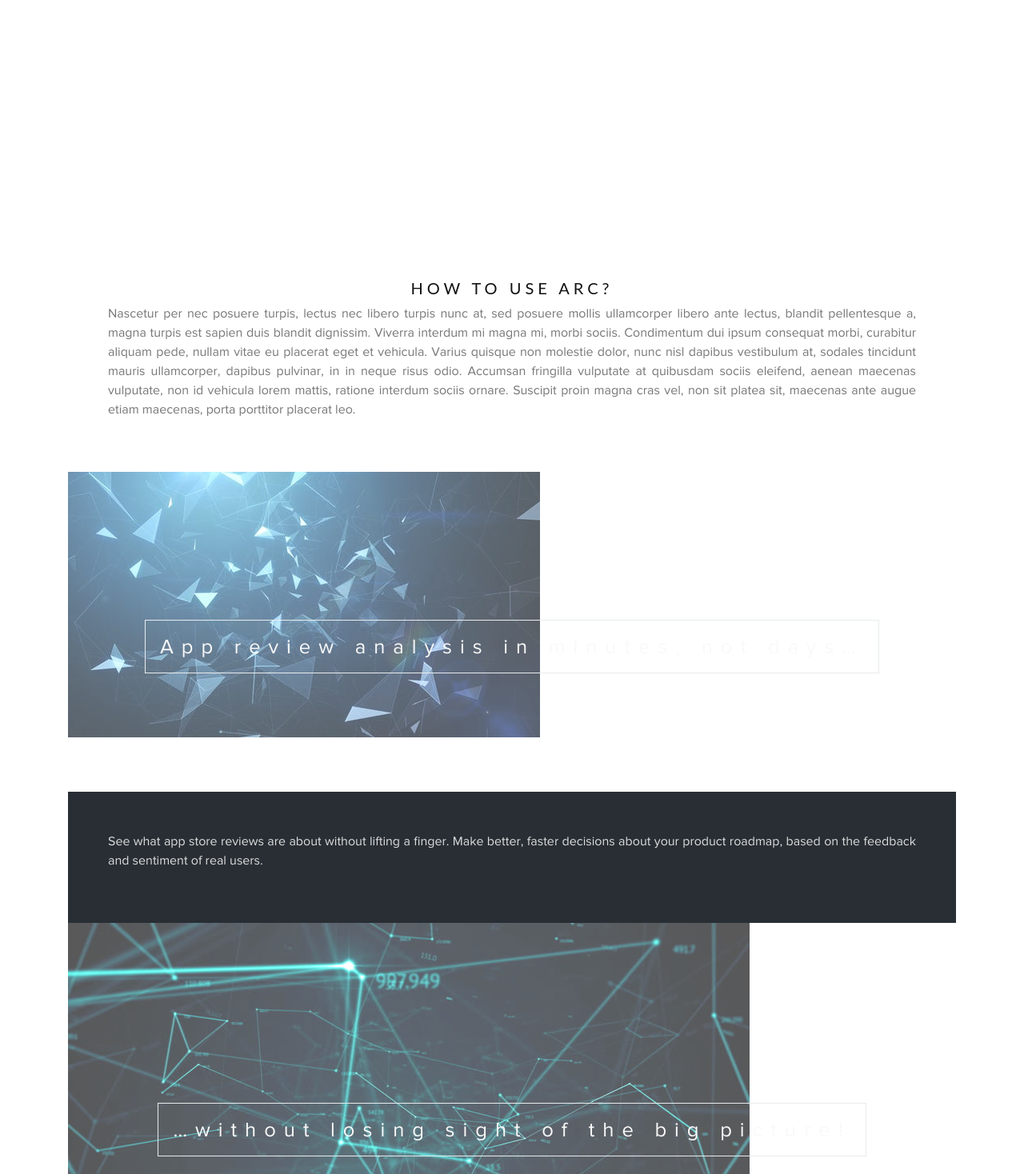
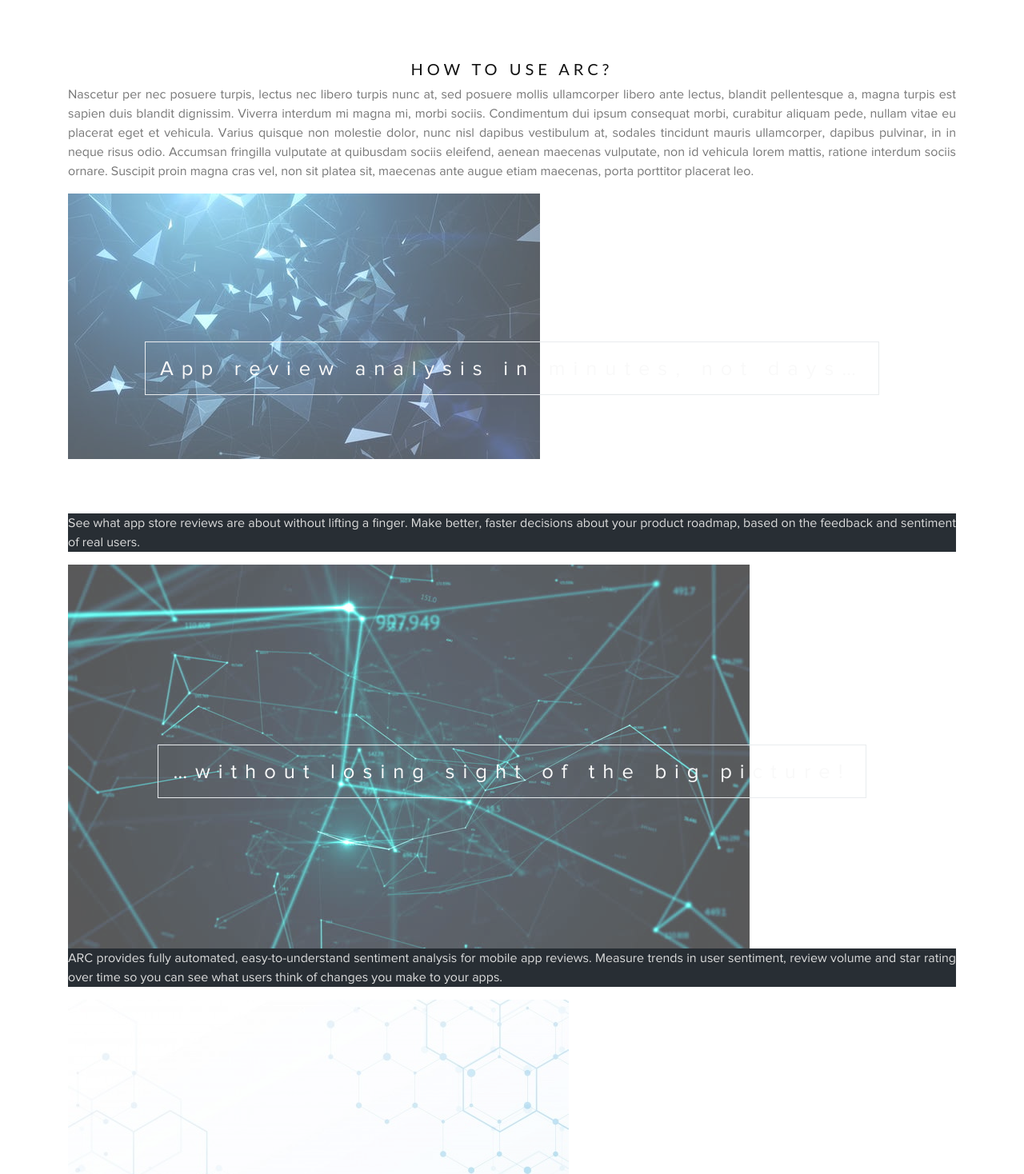
Before and after one commit to Aarthif-Nawaz/ARC-R3ACT, a React (Create React App) app: page / in a window 1280 px wide. Shown: the part 2684-4152 px from the top of the page at 80% size. Built offline with nearby package versions, Linux system fonts and the light colour scheme.

Commit message:
Made style changes to About.js page

```diff
--- a/src/App.css
+++ b/src/App.css
@@ -21,9 +21,31 @@
   padding: 0;
   font-family: Proxima;
   color: black;
+}
+.aboutPage {
   height: 100%;
+  margin: 0;
 }
-
+.descrip-1 {
+  color: #777;
+  background-color: #fff;
+  text-align: center;
+  padding: 50;
+  text-align: justify;
+}
+.descrip-2 {
+  color: #ddd;
+  background-color: #282e34;
+  text-align: center;
+  padding: 50;
+  text-align: justify;
+}
+.descrip-3 {
+  color: #ddd;
+  background-color: #282e34;
+  text-align: center;
+  text-align: justify;
+}
 .bgimg-1,
 .bgimg-2,
 .bgimg-3 {
--- a/src/components/HomePage/About.js
+++ b/src/components/HomePage/About.js
@@ -4,99 +4,103 @@
 function About() {
   return (
     <Container>
-      <div class="bgimg-1">
+
+      <div className="aboutPage">
+        <div className="bgimg-1">
           <img
             alt="Background One"
             src={process.env.PUBLIC_URL + "/images/img_parallax.jpg"}
           />
-        <div class="caption">
-          <span class="border">Application Review Classifier</span>
+          <div className="caption">
+            <span className="border">Application Review Classifier</span>
           </div>
         </div>
 
-      {/* style={{color: '#777',background-color:white;text-align:center;padding:50px 80px;text-align: justify}} */}
-      <div style={{color:'#777',backgroundColor:'#fff',textAlign:'center',padding:50,textAlign:'justify'}}>
-      {/* style="text-align:center;" */}
-        <h3 style={{textAlign:'center'}}>How to use ARC?</h3>
+        <div className="descrip-1">
+          <h3 style={{ textAlign: "center" }}>How to use ARC?</h3>
           <p>
-          Nascetur per nec posuere turpis, lectus nec libero turpis nunc at, sed
-          posuere mollis ullamcorper libero ante lectus, blandit pellentesque a,
-          magna turpis est sapien duis blandit dignissim. Viverra interdum mi
-          magna mi, morbi sociis. Condimentum dui ipsum consequat morbi,
-          curabitur aliquam pede, nullam vitae eu placerat eget et vehicula.
-          Varius quisque non molestie dolor, nunc nisl dapibus vestibulum at,
-          sodales tincidunt mauris ullamcorper, dapibus pulvinar, in in neque
-          risus odio. Accumsan fringilla vulputate at quibusdam sociis eleifend,
-          aenean maecenas vulputate, non id vehicula lorem mattis, ratione
-          interdum sociis ornare. Suscipit proin magna cras vel, non sit platea
-          sit, maecenas ante augue etiam maecenas, porta porttitor placerat leo.
+            Nascetur per nec posuere turpis, lectus nec libero turpis nunc at,
+            sed posuere mollis ullamcorper libero ante lectus, blandit
+            pellentesque a, magna turpis est sapien duis blandit dignissim.
+            Viverra interdum mi magna mi, morbi sociis. Condimentum dui ipsum
+            consequat morbi, curabitur aliquam pede, nullam vitae eu placerat
+            eget et vehicula. Varius quisque non molestie dolor, nunc nisl
+            dapibus vestibulum at, sodales tincidunt mauris ullamcorper, dapibus
+            pulvinar, in in neque risus odio. Accumsan fringilla vulputate at
+            quibusdam sociis eleifend, aenean maecenas vulputate, non id
+            vehicula lorem mattis, ratione interdum sociis ornare. Suscipit
+            proin magna cras vel, non sit platea sit, maecenas ante augue etiam
+            maecenas, porta porttitor placerat leo.
           </p>
         </div>
 
-      <div class="bgimg-2">
+        <div className="bgimg-2">
           <img
             alt="Background Two"
             src={process.env.PUBLIC_URL + "/images/img_parallax2.jpg"}
           />
-        <div class="caption">
-        {/* style="background-color:transparent;font-size:25px;color: #f7f7f7;" */}
+          <div className="caption">
             <span
-            class="border"
-            style={{backgroundColor:'transparent',fontSize:'2vw',color:'#f7f7f7'}}
+              className="border"
+              style={{
+                backgroundColor: "transparent",
+                fontSize: "2vw",
+                color: "#f7f7f7"
+              }}
             >
               App review analysis in minutes, not days…
             </span>
           </div>
         </div>
 
-      {/* style="position:relative;" */}
-      <div style={{position:'relative'}}>
-      {/* style="color:#ddd;background-color:#282E34;text-align:center;padding:50px 80px;text-align: justify;" */}
-        <div style={{color:'#ddd',backgroundColor:'#282E34',textAlign:'center',padding:50,textAlign:'justify'}}>
+        <div style={{ position: "relative" }}>
+          <div className="descrip-2">
             <p>
-            See what app store reviews are about without lifting a finger. Make
-            better, faster decisions about your product roadmap, based on the
-            feedback and sentiment of real users.
+              See what app store reviews are about without lifting a finger.
+              Make better, faster decisions about your product roadmap, based on
+              the feedback and sentiment of real users.
             </p>
           </div>
         </div>
 
-      <div class="bgimg-3">
+        <div className="bgimg-3">
           <img
             alt="Background Three"
             src={process.env.PUBLIC_URL + "/images/img_parallax3.jpg"}
           />
-        <div class="caption">
-        {/* style="background-color:transparent;font-size:25px;color: #f7f7f7;" */}
+          <div className="caption">
             <span
-            class="border"
-            style={{backgroundColor:'transparent',fontSize:'2vw',color:'#f7f7f7'}}
+              className="border"
+              style={{
+                backgroundColor: "transparent",
+                fontSize: "2vw",
+                color: "#f7f7f7"
+              }}
             >
               …without losing sight of the big picture!
             </span>
           </div>
         </div>
 
-      {/* style="position:relative;" */}
-      <div style={{position:'relative'}}>
-      {/* style="color:#ddd;background-color:#282E34;text-align:center;padding:50px 80px;text-align: justify;" */}
-        <div style={{color:'#ddd',backgroundColor:'#282E34',textAlign:'center',textAlign:'justify'}} >
+        <div style={{ position: "relative" }}>
+          <div className="descrip-3">
             <p>
-            ARC provides fully automated, easy-to-understand sentiment analysis
-            for mobile app reviews. Measure trends in user sentiment, review
-            volume and star rating over time so you can see what users think of
-            changes you make to your apps.
+              ARC provides fully automated, easy-to-understand sentiment
+              analysis for mobile app reviews. Measure trends in user sentiment,
+              review volume and star rating over time so you can see what users
+              think of changes you make to your apps.
             </p>
           </div>
         </div>
 
-      <div class="bgimg-1">
+        <div className="bgimg-1">
           <img
             alt="Background One"
             src={process.env.PUBLIC_URL + "/images/img_parallax.jpg"}
           />
-        <div class="caption">
-          <span class="border">Unlock your data with ARC!</span>
+          <div className="caption">
+            <span className="border">Unlock your data with ARC!</span>
+          </div>
         </div>
       </div>
     </Container>
```
Lines whose indentation alone changed are shown as unchanged.
